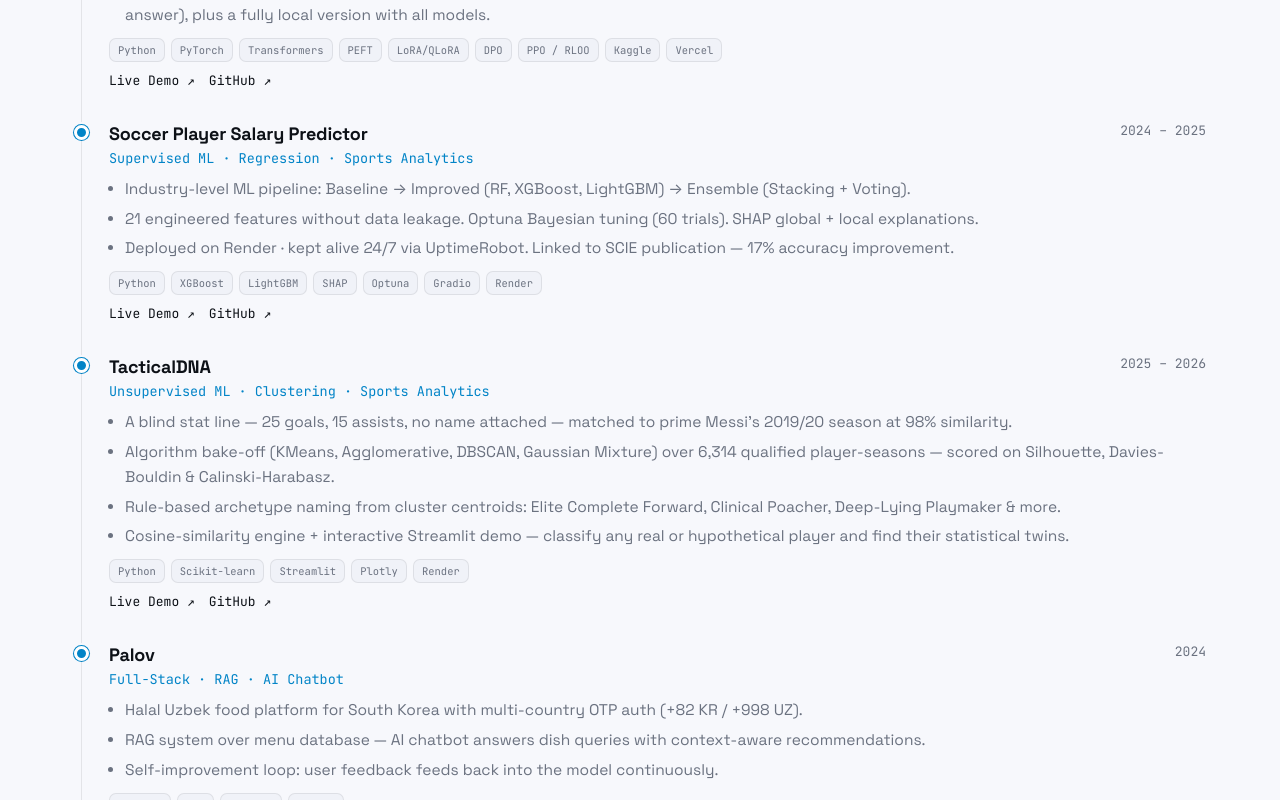
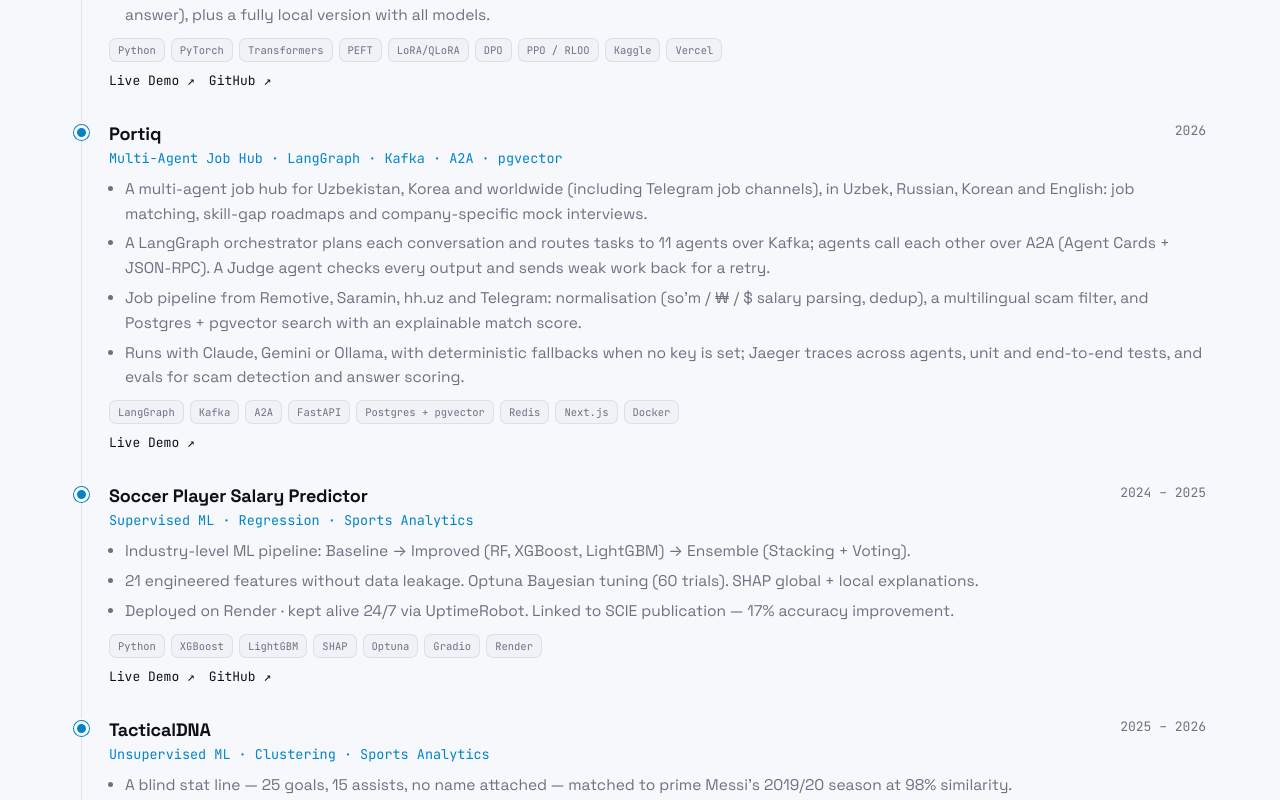
Before and after one commit to davronbek-malikov/Portfolio, a Next.js app: page /about in a window 1280 px wide. Shown: the part 3660-4460 px from the top of the page. Built offline with nearby package versions, Linux system fonts and the light colour scheme.

Commit message:
feat: add Portiq multi-agent job hub to LLM & RAG projects
- Card 11 with live preview link, About entry, homepage blurb
- About tools: Kafka and A2A Protocol
- Cards after it renumbered 12-17
- English CV .tex: Portiq project block

```diff
--- a/app/about/page.jsx
+++ b/app/about/page.jsx
@@ -148,6 +148,20 @@
     stack: ["Python", "PyTorch", "Transformers", "PEFT", "LoRA/QLoRA", "DPO", "PPO / RLOO", "Kaggle", "Vercel"],
   },
   {
+    title: "Portiq",
+    sub: "Multi-Agent Job Hub · LangGraph · Kafka · A2A · pgvector",
+    period: "2026",
+    demo: "https://portiq-gamma.vercel.app",
+    github: null,
+    bullets: [
+      "A multi-agent job hub for Uzbekistan, Korea and worldwide (including Telegram job channels), in Uzbek, Russian, Korean and English: job matching, skill-gap roadmaps and company-specific mock interviews.",
+      "A LangGraph orchestrator plans each conversation and routes tasks to 11 agents over Kafka; agents call each other over A2A (Agent Cards + JSON-RPC). A Judge agent checks every output and sends weak work back for a retry.",
+      "Job pipeline from Remotive, Saramin, hh.uz and Telegram: normalisation (so'm / ₩ / $ salary parsing, dedup), a multilingual scam filter, and Postgres + pgvector search with an explainable match score.",
+      "Runs with Claude, Gemini or Ollama, with deterministic fallbacks when no key is set; Jaeger traces across agents, unit and end-to-end tests, and evals for scam detection and answer scoring.",
+    ],
+    stack: ["LangGraph", "Kafka", "A2A", "FastAPI", "Postgres + pgvector", "Redis", "Next.js", "Docker"],
+  },
+  {
     title: "Soccer Player Salary Predictor",
     sub: "Supervised ML · Regression · Sports Analytics",
     period: "2024 – 2025",
@@ -219,7 +233,7 @@
   { cat: "LLM Post-Training", items: ["SFT", "LoRA / QLoRA", "DPO", "RLHF (PPO / RLOO)", "Reward Modeling", "Hugging Face PEFT", "Instruction Tuning"] },
   { cat: "Model Serving & Inference", items: ["vLLM", "TGI", "Ollama", "llama.cpp", "AWQ / GPTQ / GGUF", "LoRA Hot-Swapping", "Speculative Decoding"] },
   { cat: "RAG & Vector Engineering", items: ["GraphRAG", "Hybrid Search (Dense + BM25)", "Cross-Encoder Reranking", "Hierarchical Chunking", "pgvector", "Qdrant", "Milvus", "LlamaParse", "Unstructured.io"] },
-  { cat: "Agentic AI & Orchestration", items: ["LangChain", "LangGraph", "MCP", "Function Calling", "Multi-Agent (Supervisor / Router / Network)", "Plan-and-Execute", "Reflection Loops", "Human-in-the-Loop"] },
+  { cat: "Agentic AI & Orchestration", items: ["LangChain", "LangGraph", "MCP", "Function Calling", "Multi-Agent (Supervisor / Router / Network)", "Plan-and-Execute", "Reflection Loops", "Human-in-the-Loop", "Kafka", "A2A Protocol"] },
   { cat: "Evaluation & Security", items: ["LLM-as-a-Judge", "Ragas", "DeepEval", "LangSmith", "NeMo Guardrails", "Llama Guard", "Prompt Injection Defense", "Semantic Caching", "Token & Cost Tracking"] },
   { cat: "ML / DL", items: ["Python", "PyTorch", "TensorFlow", "Scikit-learn", "XGBoost", "LightGBM", "Pandas", "NumPy", "Streamlit"] },
   { cat: "Deployment & DevOps", items: ["Docker", "Vercel", "Render", "UptimeRobot", "GitHub Actions", "GitHub"] },
--- a/app/page.jsx
+++ b/app/page.jsx
@@ -66,7 +66,8 @@
               <strong>Touchline</strong> — an AI scouting copilot: a Claude agent orchestrated with LangGraph
               searches 50,000 players through typed tools, pauses for the scout to approve a shortlist, and
               writes reports where every claim is cited, all traced and evaluated in LangSmith.{" "}
-              <strong>TeachHelp</strong> — a full post-training journey on Qwen2.5: SFT, DPO and RLHF with four reward models, all measured on the same held-out test (15/68 → 44/68), deployed as an English–Uzbek teaching assistant.
+              <strong>TeachHelp</strong> — a full post-training journey on Qwen2.5: SFT, DPO and RLHF with four reward models, all measured on the same held-out test (15/68 → 44/68), deployed as an English–Uzbek teaching assistant.{" "}
+              <strong>Portiq</strong> — a multi-agent job hub: a LangGraph orchestrator, 11 agents over Kafka and A2A, and a Judge agent that sends weak work back for a retry.
             </p>
           </Reveal>
           <div className="showcase-grid">
--- a/data/projects.js
+++ b/data/projects.js
@@ -278,6 +278,30 @@
       github: "https://github.com/davronbek-malikov/Post_Training",
     },
   },
+  {
+    id: "portiq",
+    n: "11",
+    title: "Portiq",
+    rarity: "legendary",
+    cls: "Multi-Agent System · LangGraph · Kafka · A2A · pgvector",
+    flavor: "Your door to the right job: 11 agents find jobs in Uzbekistan, Korea and worldwide, map your skill gaps and run company-specific mock interviews.",
+    motif: "hub",
+    group: "llm",
+    stats: { PWR: 88, SCL: 90, AUT: 92, INT: 88, PLH: 84 },
+    abilities: [
+      "LangGraph orchestrator plans each conversation: language → mode → country → asks only for what's missing → routes the work",
+      "11 agents over Kafka topics and A2A (Agent Cards + JSON-RPC): profile, match, company research, interviewer, roadmap, judge…",
+      "Judge agent checks every output and sends weak work back for a retry before the user sees it",
+      "Job pipeline: Remotive, Saramin, hh.uz and Telegram channels → normaliser (so'm / ₩ / $ salaries, dedup) → scam filter → Postgres + pgvector",
+      "Explainable match %: skills you have and miss, salary and visa fit; CV parsing from PDF, DOCX and TXT",
+      "Mock interviews: 11 rounds (intro … stress … salary … reverse) in Uzbek, Russian, Korean and English, scored on a STAR rubric",
+      "30/60/90-day skill-gap roadmap with free official resources; company briefs from Wikipedia + Google News, every line sourced",
+      "Claude, Gemini or Ollama — with deterministic fallbacks; Jaeger tracing across agents, unit tests, end-to-end script and evals",
+    ],
+    stack: ["LangGraph", "Kafka", "A2A", "FastAPI", "Postgres + pgvector", "Redis", "Next.js", "Docker", "Jaeger"],
+    status: { state: "live", label: "LIVE PREVIEW · BACKEND LOCAL" },
+    links: { demo: "https://portiq-gamma.vercel.app" },
+  },
 ];
 
 // ----------------------------------------------------------------------------
@@ -287,7 +311,7 @@
 export const mlProjects = [
   {
     id: "supervised-ml",
-    n: "11",
+    n: "12",
     title: "Soccer Salary Predictor",
     rarity: "epic",
     cls: "Supervised ML · Regression · Sports Analytics",
@@ -314,7 +338,7 @@
   },
   {
     id: "unsupervised-ml",
-    n: "12",
+    n: "13",
     title: "TacticalDNA",
     rarity: "epic",
     cls: "Unsupervised ML · Clustering · Sports Analytics",
@@ -340,7 +364,7 @@
   },
   {
     id: "computer-vision",
-    n: "13",
+    n: "14",
     title: "Computer Vision",
     rarity: "legendary",
     cls: "Object Detection · Image Classification",
@@ -369,7 +393,7 @@
 export const productProjects = [
   {
     id: "palov",
-    n: "14",
+    n: "15",
     title: "Palov",
     rarity: "rare",
     cls: "Full-Stack · RAG · AI Chatbot",
@@ -389,7 +413,7 @@
   },
   {
     id: "hamyon",
-    n: "15",
+    n: "16",
     title: "Hamyon",
     rarity: "rare",
     cls: "Personal Finance · RAG · AI Insights",
@@ -409,7 +433,7 @@
   },
   {
     id: "kotib",
-    n: "16",
+    n: "17",
     title: "Kotib",
     rarity: "epic",
     cls: "AI Agent · Graph RAG · Conversational Memory",
```
Also changed, not shown: 1 other file (tests, documents, lock files or other folders).
